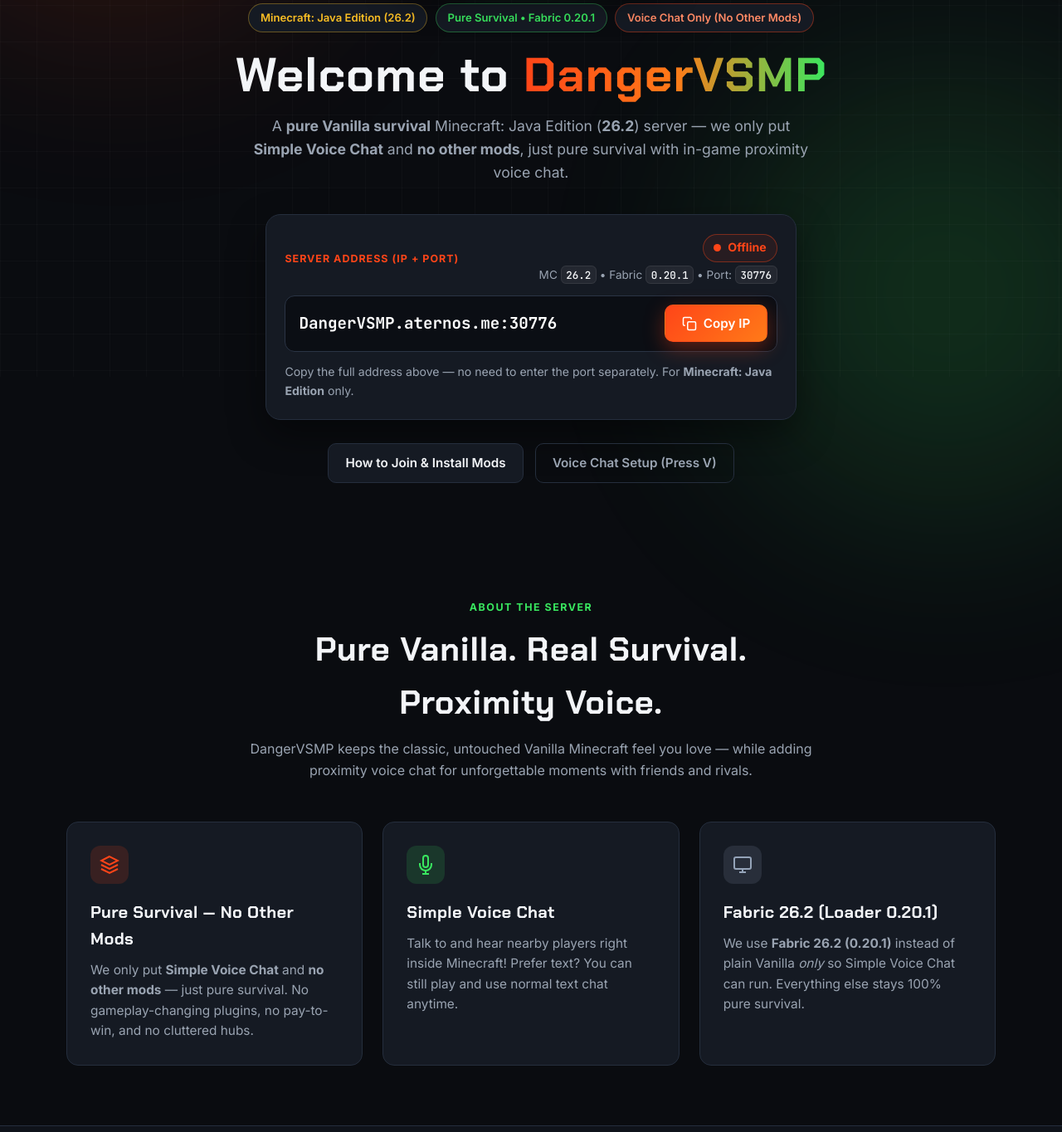
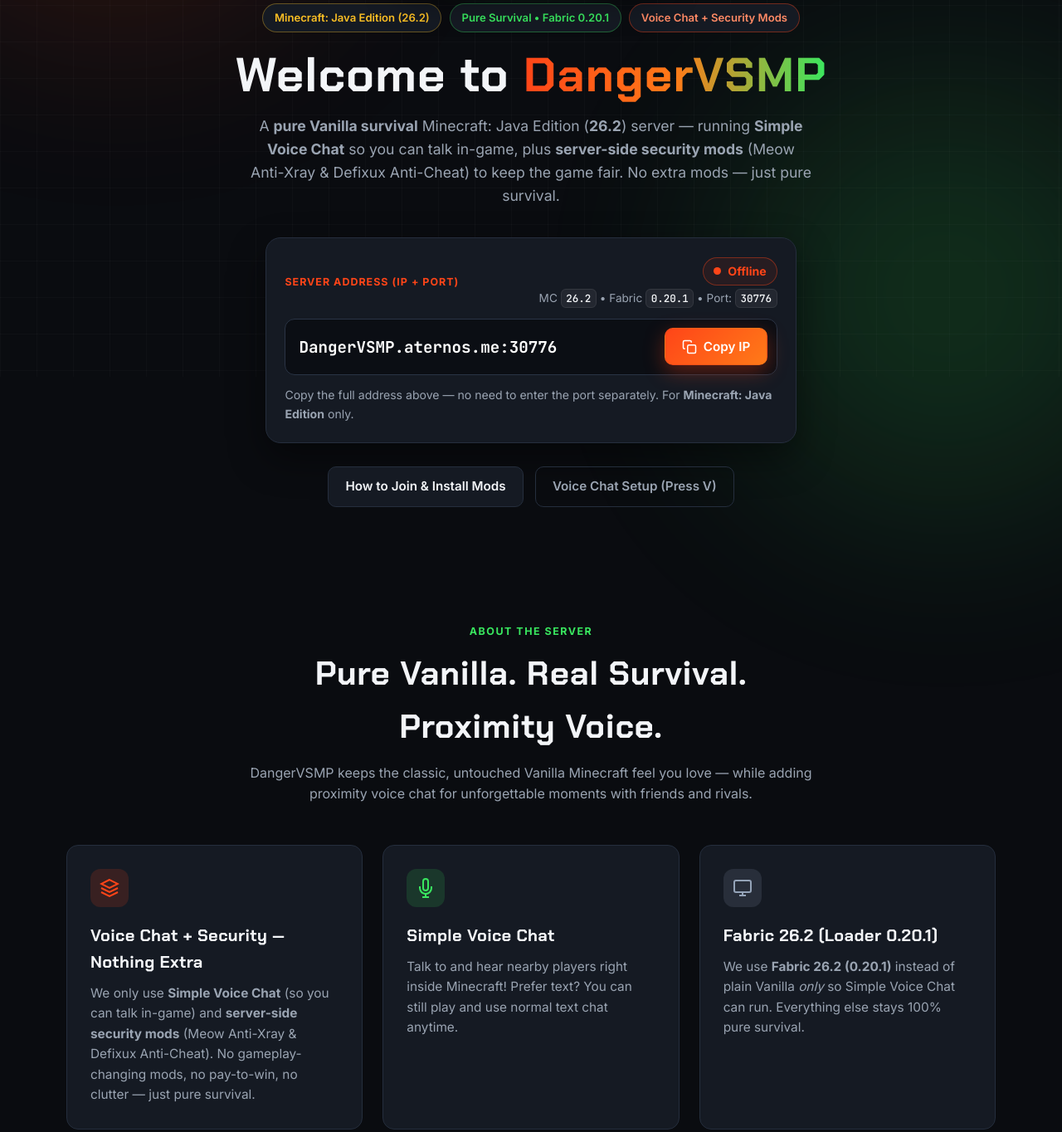
Before and after one commit to boseprahann-arch/DangerVSMP, a plain HTML site: page index.html in a window 1280 px wide. Shown: the part 346-1710 px from the top of the page at 83% size. Drawn offline with Linux system fonts and the light colour scheme; no server answers.

Commit message:
Update all mod descriptions: Simple Voice Chat + server-side security mods, no extra gameplay mods

```diff
--- a/index.html
+++ b/index.html
@@ -61,7 +61,7 @@
         <div class="hero-badges">
           <span class="badge badge-java">Minecraft: Java Edition (26.2)</span>
           <span class="badge badge-vanilla">Pure Survival • Fabric 0.20.1</span>
-          <span class="badge badge-voice">Voice Chat Only (No Other Mods)</span>
+          <span class="badge badge-voice">Voice Chat + Security Mods</span>
         </div>
 
         <h1 class="hero-title">
@@ -69,9 +69,7 @@
         </h1>
 
         <p class="hero-subtitle">
-          A <strong>pure Vanilla survival</strong> Minecraft: Java Edition (<strong>26.2</strong>) server — we only put
-          <strong>Simple Voice Chat</strong> and <strong>no other mods</strong>, just pure survival with in-game
-          proximity voice chat.
+          A <strong>pure Vanilla survival</strong> Minecraft: Java Edition (<strong>26.2</strong>) server — running <strong>Simple Voice Chat</strong> so you can talk in-game, plus <strong>server-side security mods</strong> (Meow Anti-Xray &amp; Defixux Anti-Cheat) to keep the game fair. No extra mods — just pure survival.
         </p>
 
         <!-- Server IP Card -->
@@ -133,10 +131,9 @@
                 <path d="M2 12l10 5 10-5" />
               </svg>
             </div>
-            <h3>Pure Survival — No Other Mods</h3>
+            <h3>Voice Chat + Security — Nothing Extra</h3>
             <p>
-              We only put <strong>Simple Voice Chat</strong> and <strong>no other mods</strong> — just pure survival. No
-              gameplay-changing plugins, no pay-to-win, and no cluttered hubs.
+              We only use <strong>Simple Voice Chat</strong> (so you can talk in-game) and <strong>server-side security mods</strong> (Meow Anti-Xray &amp; Defixux Anti-Cheat). No gameplay-changing mods, no pay-to-win, no clutter — just pure survival.
             </p>
           </article>
 
@@ -231,9 +228,7 @@
             <strong>Why Fabric 26.2 (0.20.1) instead of Vanilla?</strong>
             <p>
               Even though DangerVSMP is <strong>pure survival</strong>, you need to launch Minecraft with <strong>Fabric
-                26.2 (Loader 0.20.1)</strong> instead of the default Vanilla profile. <strong>We only put Simple Voice
-                Chat and no other mods — just pure survival.</strong> Fabric does not change Vanilla gameplay; it just
-              allows Voice Chat to work.
+                26.2 (Loader 0.20.1)</strong> instead of the default Vanilla profile. We use <strong>Simple Voice Chat</strong> (client mod) and <strong>server-side security mods</strong> (Meow Anti-Xray &amp; Defixux Anti-Cheat). No extra gameplay mods. Fabric does not change Vanilla gameplay; it just allows Voice Chat to work.
             </p>
           </div>
         </div>
@@ -287,7 +282,7 @@
               <h3>Download Fabric API &amp; Simple Voice Chat from Modrinth</h3>
               <p>
                 Go to <strong>Modrinth</strong> and download both <code>.jar</code> files below for <strong>Minecraft
-                  <code>26.2</code> (Fabric)</strong> — these are the only mods used:
+                  <code>26.2</code> (Fabric)</strong> — these are the only <strong>client-side</strong> mods you need (the security mods run server-side only):
               </p>
               <div class="mod-downloads">
                 <div class="mod-item">
@@ -446,7 +441,7 @@
                 </div>
                 <div class="vc-row">
                   <span class="vc-label">Mods Used</span>
-                  <span class="vc-val">Voice Chat Only (Pure Survival)</span>
+                  <span class="vc-val">Voice Chat + Security Mods</span>
                 </div>
                 <div class="vc-row">
                   <span class="vc-label">Without Mod?</span>
```
